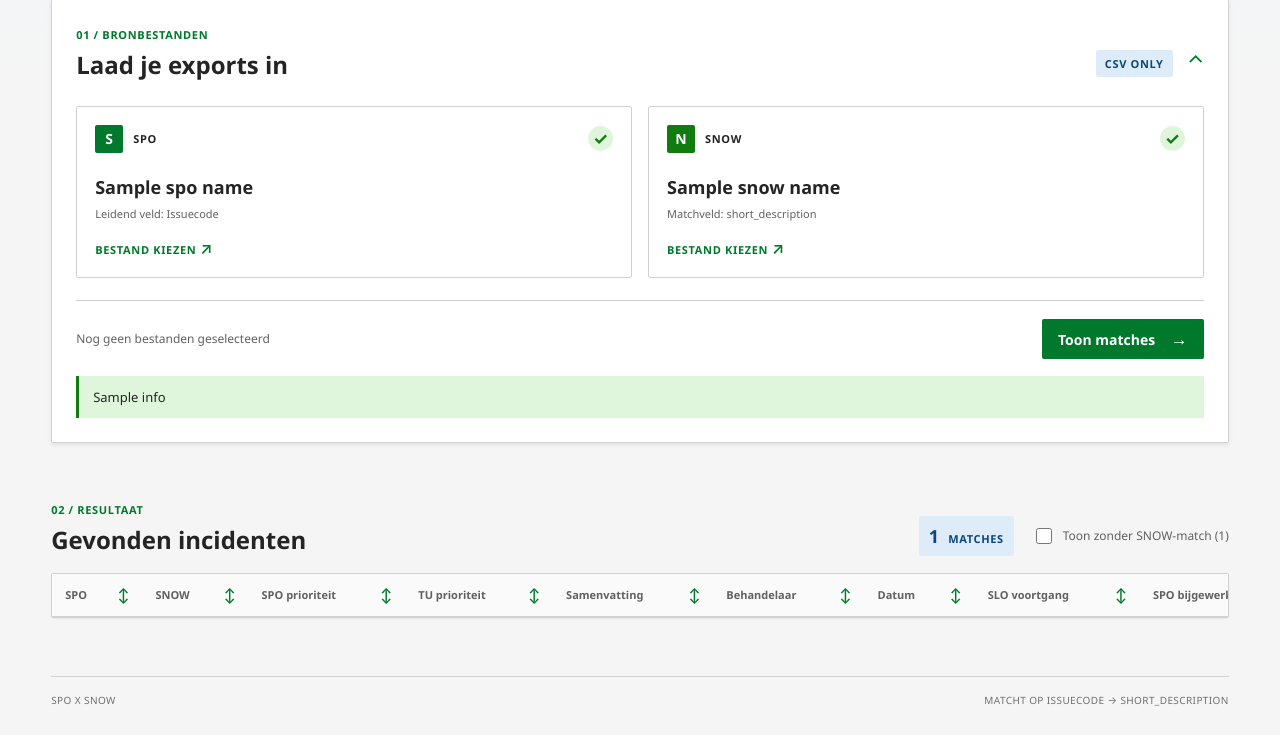
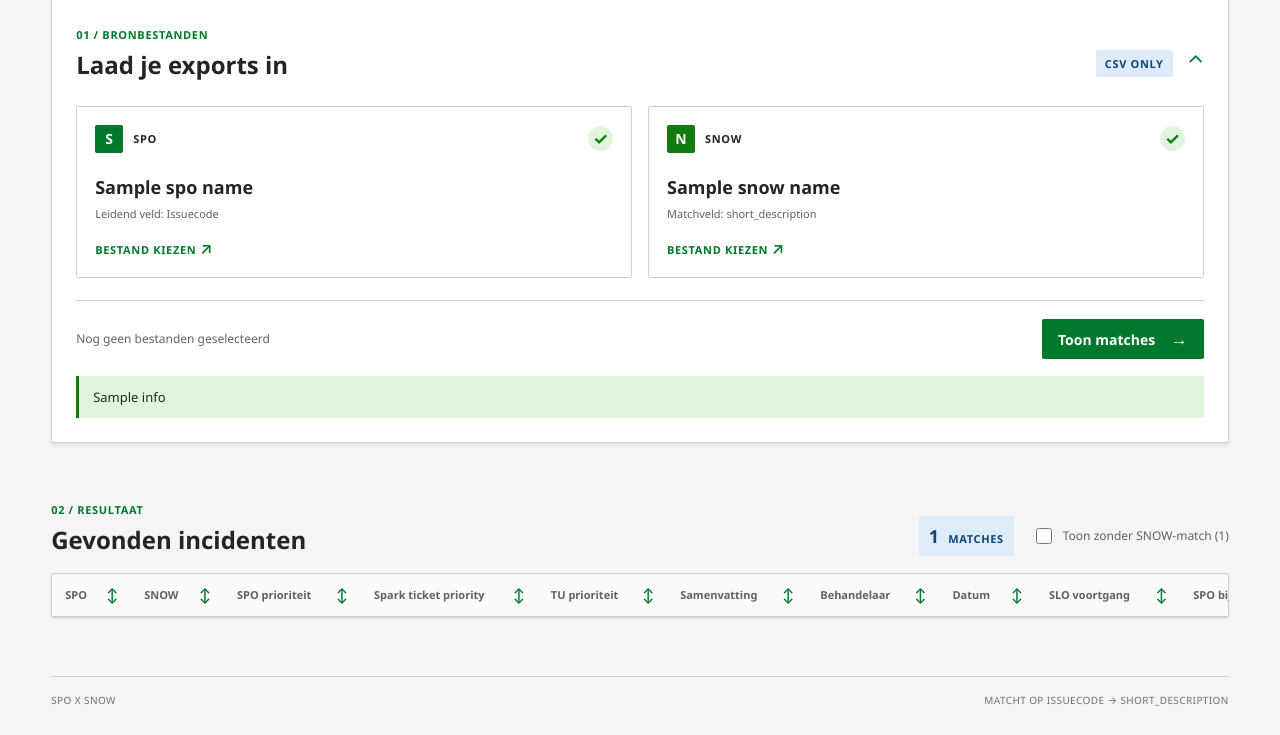
Before and after one commit to WietzeDuursmaSV/TU-incident-tracker, a Flask app: template templates/index.html in a window 1280 px wide. Shown: the part 194-929 px from the top of the page. Run offline with Flask 3, Linux system fonts and the light colour scheme; the template is opened without the code that fills it: most values are stand-ins (such as "Sample title", 1, 10 or a date in 2020).

Commit message:
adding spark prio

```diff
--- a/app.py
+++ b/app.py
@@ -84,6 +84,7 @@ def build_matches(spo_records: list[dict[str, Any]], snow_records: list[dict[str
         issue_code = normalize_issue_code(spo_record.get("Issuecode"))
         snow_record = snow_by_issue_code.get(issue_code)
         spo_priority = str(spo_record.get("Prioriteit", "")).strip()
+        spark_priority = str(spo_record.get("Aangepast veld (Spark ticket priority)", "")).strip()
         slo_days = SLO_DAYS_BY_PRIORITY.get(spo_priority.lower())
         created_date = parse_record_date(spo_record.get("Aangemaakt"))
         created_days = max((today - created_date).days, 0) if created_date else None
@@ -104,6 +105,7 @@ def build_matches(spo_records: list[dict[str, Any]], snow_records: list[dict[str
                 "issue_code": issue_code,
                 "has_snow_match": snow_record is not None,
                 "spo_priority": spo_priority,
+                "spark_priority": spark_priority,
                 "summary": spo_record.get("Samenvatting", ""),
                 "created": spo_record.get("Aangemaakt", ""),
                 "created_display": format_display_date(spo_record.get("Aangemaakt")),
--- a/templates/index.html
+++ b/templates/index.html
@@ -78,14 +78,15 @@
                             <th><button class="sort-button" type="button" data-column="0" aria-label="Sorteer op SPO nummer">SPO <span class="sort-indicator" aria-hidden="true">↕</span></button></th>
                             <th><button class="sort-button" type="button" data-column="1" aria-label="Sorteer op SNOW nummer">SNOW<span class="sort-indicator" aria-hidden="true">↕</span></button></th>
 
-                            <th><button class="sort-button" type="button" data-column="3" aria-label="Sorteer op SPO prioriteit">SPO prioriteit <span class="sort-indicator" aria-hidden="true">↕</span></button></th>
+                            <th><button class="sort-button" type="button" data-column="2" aria-label="Sorteer op SPO prioriteit">SPO prioriteit <span class="sort-indicator" aria-hidden="true">↕</span></button></th>
+                            <th><button class="sort-button" type="button" data-column="3" aria-label="Sorteer op Spark ticket priority">Spark ticket priority <span class="sort-indicator" aria-hidden="true">↕</span></button></th>
                             <th><button class="sort-button" type="button" data-column="4" aria-label="Sorteer op TU prioriteit">TU prioriteit <span class="sort-indicator" aria-hidden="true">↕</span></button></th>
                             <th><button class="sort-button" type="button" data-column="5" aria-label="Sorteer op samenvatting">Samenvatting <span class="sort-indicator" aria-hidden="true">↕</span></button></th>
                             <th><button class="sort-button" type="button" data-column="6" aria-label="Sorteer op behandelaar">Behandelaar <span class="sort-indicator" aria-hidden="true">↕</span></button></th>
                             <th><button class="sort-button" type="button" data-column="7" aria-label="Sorteer op SPO aangemaakt">Datum <span class="sort-indicator" aria-hidden="true">↕</span></button></th>
                             <th><button class="sort-button" type="button" data-column="8" aria-label="Sorteer op SLO voortgang">SLO voortgang <span class="sort-indicator" aria-hidden="true">↕</span></button></th>
                             <th><button class="sort-button" type="button" data-column="9" aria-label="Sorteer op SPO bijgewerkt">SPO bijgewerkt <span class="sort-indicator" aria-hidden="true">↕</span></button></th>
-                            <th><button class="sort-button" type="button" data-column="2" aria-label="Sorteer op status">Match status <span class="sort-indicator" aria-hidden="true">↕</span></button></th>
+                            <th><button class="sort-button" type="button" data-column="10" aria-label="Sorteer op status">Match status <span class="sort-indicator" aria-hidden="true">↕</span></button></th>
                         </tr>
                     </thead>
                     <tbody>
@@ -94,6 +95,7 @@
                             <td><span class="issue-code">{{ match.issue_code }}</span></td>
                             <td>{{ match.snow_number or '—' }}</td>
                             <td><span class="priority priority-{{ match.spo_priority|lower|replace(' ', '-') }}">{{ match.spo_priority or '—' }}</span></td>
+                            <td><span class="priority priority-{{ match.spark_priority|lower|replace(' ', '-') }}">{{ match.spark_priority or '—' }}</span></td>
                             <td>{{ match.snow_priority or '—' }}</td>
                             <td class="summary">{{ match.summary or '—' }}</td>
                             <td>{{ match.developer or '—' }}</td>
@@ -112,6 +114,7 @@
                                 {% endif %}
                             </td>
                             <td>{{ match.updated or '—' }}</td>
+                            <td><span class="match-status {{ 'match-found' if match.has_snow_match else 'match-missing' }}">{{ 'SNOW match' if match.has_snow_match else 'Geen SNOW-match' }}</span></td>
                              <td><span class="match-status {{ 'match-found' if match.has_snow_match else 'match-missing' }}">{{ 'SNOW match' if match.has_snow_match else 'Geen SNOW-match' }}</span></td>
                         </tr>
                     {% endfor %}
```
Also changed, not shown: README.md.
